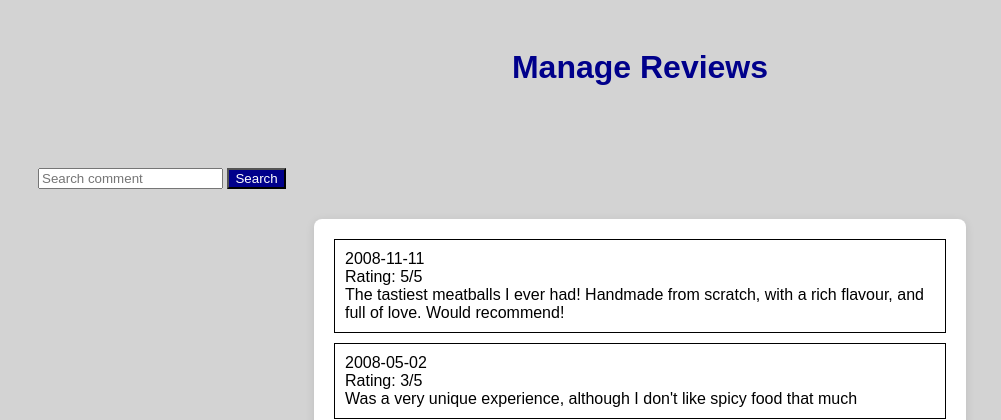
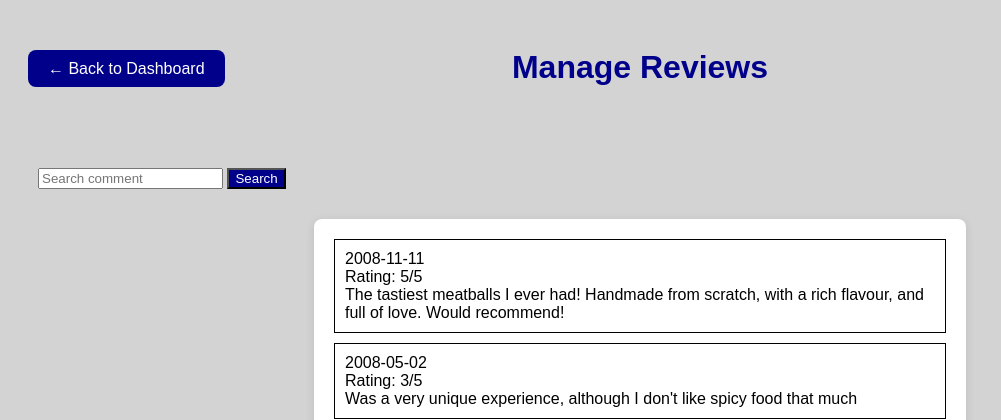
Before and after one commit to VeryAngryCat/foodReviewWebsite, a PHP site: page /admin/reviews.php in a window 1280 px wide. Shown: the top 420 px of the page, without its empty margins (0-1001 px from the left). Run offline with PHP 8.4, Linux system fonts and the light colour scheme; a user stored in the database is signed in; data comes from the database, SQL or seed files in the repository.

Commit message:
Adding back buttons to EVERYTHING

```diff
--- a/admin/restaurants.php
+++ b/admin/restaurants.php
@@ -115,6 +115,9 @@ if($restaurantID) {
             </form>
         </div>
     <?php endif; ?>
+    <div class="back-to-dashboard">
+        <a href="../admin/dashboard.php">← Back to Dashboard</a>
+    </div>
     <?php // Closes the database connection
     mysqli_close($conn);
     ?>
--- a/admin/reviews.php
+++ b/admin/reviews.php
@@ -90,6 +90,9 @@ if($reviewID) {
                 </div>
             <?php endif; ?>
         </div>
+        <div class="back-to-dashboard">
+            <a href="../admin/dashboard.php">← Back to Dashboard</a>
+        </div>
         <?php
         // Closes the database connection
         mysqli_close($conn);
--- a/admin/users.php
+++ b/admin/users.php
@@ -105,6 +105,9 @@ if ($userID) {
             </div>
         <?php endif; ?>
     </div>
+    <div class="back-to-dashboard">
+        <a href="../admin/dashboard.php">← Back to Dashboard</a>
+    </div>
     <?php
     // Closes the database connection
     mysqli_close($conn);
--- a/assets/foodRev3.css
+++ b/assets/foodRev3.css
@@ -153,6 +153,25 @@ button {
     background-color: blue;
 }
 
+.back-to-dashboard {
+    position: absolute;
+    top: 50px;
+    margin-top: 10px;
+}
+.back-to-dashboard a {
+    text-align: center;
+    padding: 10px 20px;
+    background-color: darkblue;
+    color: white;
+    text-decoration: none;
+    border-radius: 8px;
+    transition: background-color 0.3s;
+}
+
+.back-to-dashboard a:hover {
+    background-color: blue;
+}
+
 @media (max-width: 600px) {
     .class-menu {
         grid-template-columns: repeat(1, 1fr);
```
Also changed, not shown: admin/settings.php (+6 -2 lines). Lines whose indentation alone changed are shown as unchanged.
